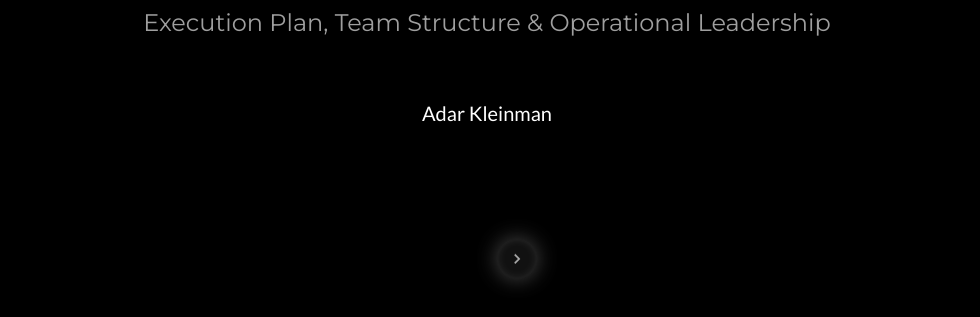
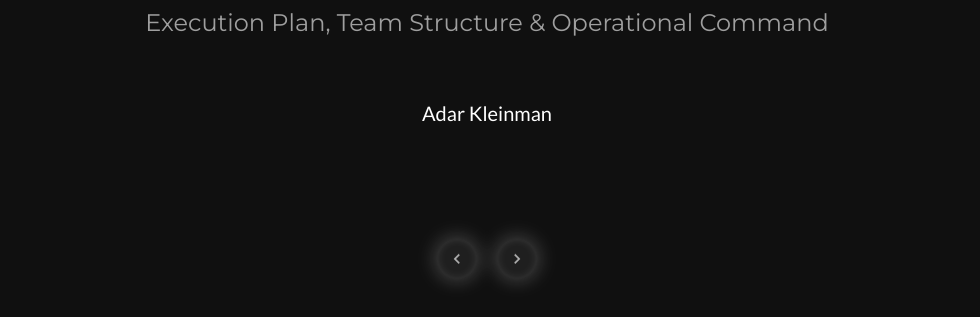
Before and after one commit to adar222/gtm-presentation-deck, a plain HTML site: page index.html in a window 1280 px wide. Shown: the part 483-800 px from the top of the page, without its empty margins (153-1133 px from the left). Drawn offline with Linux system fonts and the light colour scheme.

Commit message:
Update index.html

```diff
--- a/index.html
+++ b/index.html
@@ -12,8 +12,8 @@
             --ow-red: #D34037;
             --ow-white: #FFFFFF;
             --ow-gray: #9F9F9F;
-            --ow-dark-gray: #101010;
-            --ow-black: #000000;
+            --ow-dark-gray: #1E1E1E;
+            --ow-black: #101010;
         }
 
         body, html {
@@ -57,7 +57,7 @@
         }
 
         .title {
-            font-size: 3.5rem; /* More refined size */
+            font-size: 3.5rem;
             font-weight: 700;
             margin: 0;
             animation: fadeIn 1s 1.5s ease-out forwards, slideUp 1s 1.5s ease-out forwards;
@@ -70,7 +70,7 @@
         }
 
         .subtitle {
-            font-size: 1.5rem; /* More refined size */
+            font-size: 1.5rem;
             font-weight: 400;
             color: var(--ow-gray);
             margin: 1.5rem 0;
@@ -80,7 +80,7 @@
 
         .author {
             font-family: 'Lato', sans-serif;
-            font-size: 1.25rem; /* More refined size */
+            font-size: 1.25rem;
             font-weight: 400;
             color: var(--ow-white);
             margin-top: 4rem;
@@ -97,7 +97,7 @@
         }
 
         .navigation {
-            position: absolute;
+            position: fixed;
             bottom: 2rem;
             left: 50%;
             transform: translateX(-50%);
@@ -175,14 +175,14 @@
             </div>
 
             <h1 class="title">Building Overwolf’s Programmatic <span>Revenue Engine</span></h1>
-            <h2 class="subtitle">Execution Plan, Team Structure & Operational Leadership</h2>
+            <h2 class="subtitle">Execution Plan, Team Structure & Operational Command</h2>
             <p class="author">Adar Kleinman</p>
         </div>
     </div>
 
 
     <div class="navigation">
-         <a href="#" class="slide12.html" aria-label="Previous Slide">
+         <a href="slide12.html" class="nav-arrow" aria-label="Previous Slide">
             <svg style="transform: rotate(180deg);" viewBox="0 0 24 24"><path d="M8.59,16.58L13.17,12L8.59,7.41L10,6L16,12L10,18L8.59,16.58Z"/></svg>
         </a>
         <a href="slide1.html" class="nav-arrow" aria-label="Next Slide">
```
